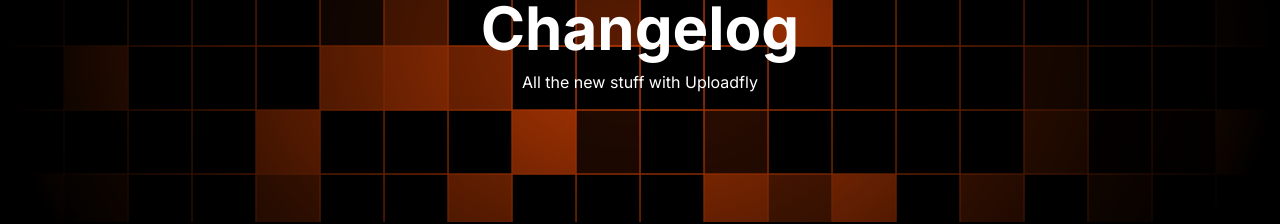
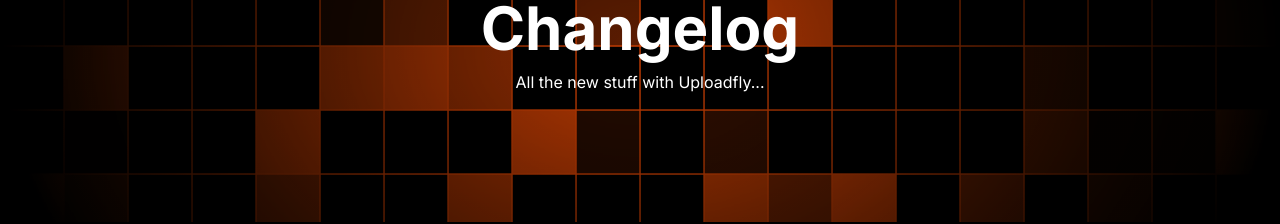
Before and after one commit to uploadfly/uploadfly.co, a Next.js app: page /changelog in a window 1280 px wide. Shown: the part 232-456 px from the top of the page. Built offline with nearby package versions, Linux system fonts and the light colour scheme.

Commit message:
added "..."

```diff
--- a/app/changelog/page.tsx
+++ b/app/changelog/page.tsx
@@ -16,7 +16,7 @@ const Changelog = () => {
         }}
       >
         <h1 className="text-white text-6xl font-bold">Changelog</h1>
-        <p>All the new stuff with Uploadfly</p>
+        <p>All the new stuff with Uploadfly...</p>
       </div>
     </div>
   );
```
